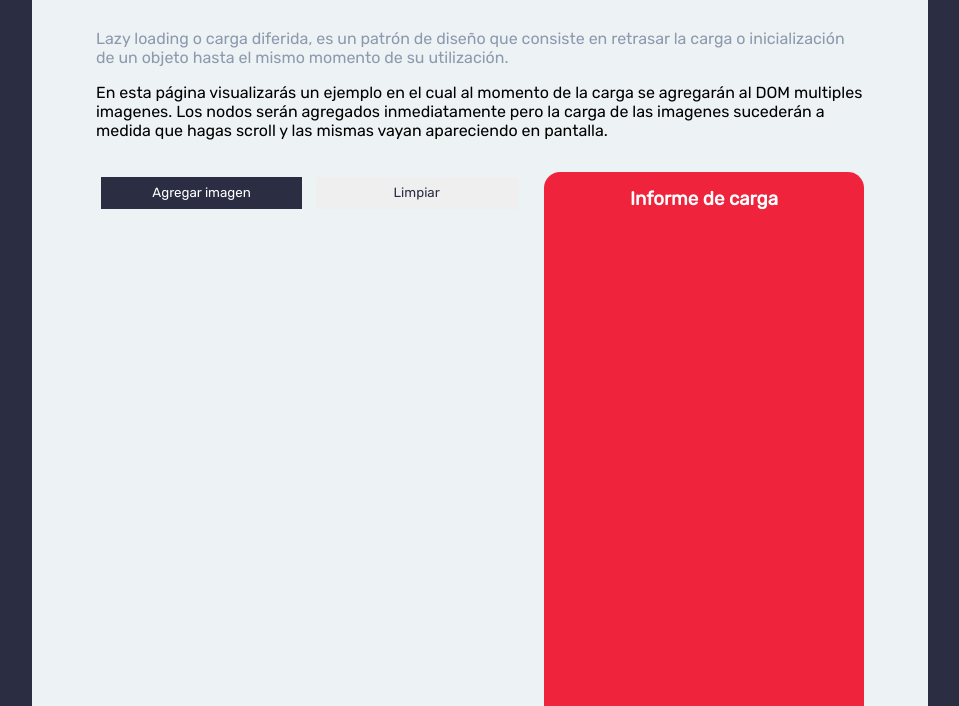
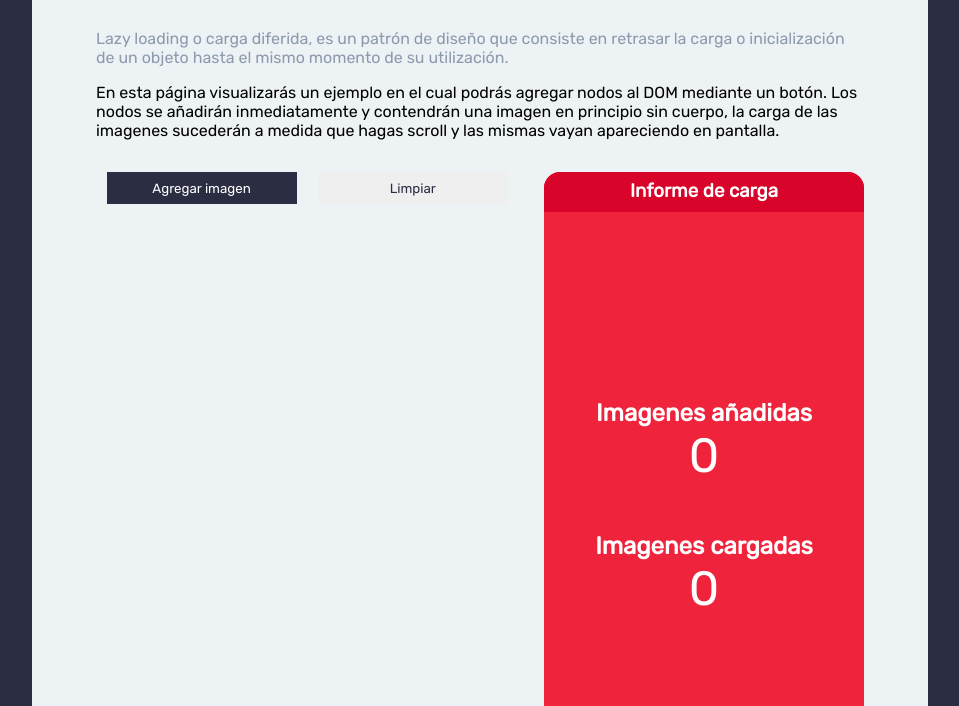
Before and after one commit to PabloTachella/lazy_loading, a plain HTML site: page index.html in a window 1280 px wide. Shown: the part 94-800 px from the top of the page, without its empty margins (160-1119 px from the left). Drawn offline with Linux system fonts and the light colour scheme.

Commit message:
Se implemento Lazy Loading y un contador de carga y se agregaron media queries
Se agrego la logica para que las imagenes solo se carguen cuando aparecen en el viewport
Se agregaron 2 contadores, el primero que se actualiza con la cantidad de imagenes o nodos agregados y el segundo con las imagenes cargadas
Se agregaron configuraciones de media queries para un diseño responsive basico

```diff
--- a/index.css
+++ b/index.css
@@ -30,31 +30,26 @@ main {
     background-color: var(--b-main);
     margin: 2vh 15vw;
     border-radius: 1rem;
-    padding: 0 5vw;
+    padding: 0 5vw 5vh;
 }
 .presentation {
     padding: 4vh 0;
 }
+
 .container {
     display: flex;
     justify-content: center;
 }
-.counter {
-    position: sticky;
-    height: 70vh;
-    width: 25vw;
-    background-color: var(--b-counter);
-    border-radius: 1rem;
-}
-.counter__description {
-    color: white;
-    text-align: center;
+
+.buttons {
+    display: flex;
+    justify-content: space-around;
+    margin-bottom: 2vh;
 }
 .button {
     width: 45%;
     height: 2rem;
     border: none;
-    margin: 0.3rem;
 }
 .button:hover {
     cursor: pointer;
@@ -67,14 +62,70 @@ main {
 .clear {
     color: var(--b-page);
 }
+
 .section-images {
-    width: 35vw;
+    width: 33vw;
+    margin-right: 2vw;
+}
+.container-image {
+    min-height: 20vw;
+    background-color: var(--title);
+    border-radius: 1rem;
+    margin-bottom: 2vh;
 }
 .image {
     border-radius: 1rem;
     width: 100%;
 }
-.container-image {
-    width: 33vw;
-    margin-bottom: 2vh;
+
+.report {
+    position: sticky;
+    top: 5vh;
+    height: 90vh;
+    width: 25vw;
+    background-color: var(--b-counter);
+    border-radius: 1rem;
 }
+.report__header {
+    position: absolute;
+    width: 100%;
+    height: 2.5rem;
+    background-color: var(--b-counter-top);
+    border-radius: 1rem 1rem 0 0;
+}
+.report__description {
+    color: white;
+    text-align: center;
+    margin-top: 0.5rem;
+}
+.counter__report {
+    display: flex;
+    flex-direction: column;
+    justify-content: center;
+    align-items: center;
+    height: 100%;
+    color: white;
+    text-align: center;
+}
+.report-text {
+    font-size: 1.5rem;
+}
+.counter {
+    font-size: 3rem;
+    margin-bottom: 3rem;
+}
+
+@media (max-width: 800px) {
+    .report {
+        display: none;
+    }
+    .section-images {
+        width: 100%;
+    }
+}
+
+@media (max-width: 500px) {
+    main {
+        margin: 5vh 1vw;
+    }
+}
--- a/index.html
+++ b/index.html
@@ -17,23 +17,32 @@
                 momento de su utilización.
             </p>
             <p class="description text">
-                En esta página visualizarás un ejemplo en el cual al momento de la carga
-                se agregarán al DOM multiples imagenes. Los nodos serán agregados inmediatamente
-                pero la carga de las imagenes sucederán a medida que hagas scroll y las mismas
-                vayan apareciendo en pantalla.
+                En esta página visualizarás un ejemplo en el cual podrás agregar nodos al DOM
+                mediante un botón. Los nodos se añadirán inmediatamente y contendrán una
+                imagen en principio sin cuerpo, la carga de las imagenes sucederán a medida
+                que hagas scroll y las mismas vayan apareciendo en pantalla.
             </p>
         </section>
         <section class="container">
             <div class="section-images">
-                <button class="add-image button">Agregar imagen</button>
-                <button class="clear button">Limpiar</button>
+                <div class="buttons">
+                    <button class="add-image button">Agregar imagen</button>
+                    <button class="clear button">Limpiar</button>
+                </div>
                 <div class="images"></div>
             </div>
-            <section class="counter">
-                <h3 class="counter__description text">
-                    Informe de carga
-                </h3>
-                <div class="counter__report"></div>
+            <section class="report">
+                <div class="report__header">
+                    <h3 class="report__description text">
+                        Informe de carga
+                    </h3>
+                </div>
+                <div class="counter__report">
+                    <h4 class="report-text">Imagenes añadidas</h4>
+                    <div class="counter added-images">0</div>
+                    <h4 class="report-text">Imagenes cargadas</h4>
+                    <div class="counter uploaded-images">0</div>
+                </div>
             </section>
         </section>
     </main>
--- a/index.js
+++ b/index.js
@@ -1,4 +1,7 @@
 import { registerImage } from './lazy.js'
+
+const counterAddedImages = document.querySelector('.added-images')
+let addedImages = 0
 
 const min = 1
 const max = 122
@@ -10,9 +13,9 @@ const createImageNode = () => {
     image.classList.add('image')
     container.classList.add('container-image')
 
-    image.src = `https://randomfox.ca/images/${random()}.jpg`
+    image.dataset.src = `https://randomfox.ca/images/${random()}.jpg`
     container.appendChild(image)
-    registerImage(image)
+    registerImage(container)
 
     return container
 }
@@ -20,6 +23,9 @@ const createImageNode = () => {
 const addImage = () => {
     const image = createImageNode()
     images.appendChild(image)
+
+    addedImages++
+    counterAddedImages.innerHTML = addedImages
 }
 const clearImages = () => {
     [...images.childNodes].forEach(child => {
--- a/lazy.js
+++ b/lazy.js
@@ -1,16 +1,23 @@
+const counterUploadedImages = document.querySelector('.uploaded-images')
+let uploadedImages = 0
+
 const isIntersecting = entry => entry.isIntersecting
 
-const accion = (entry) =>  {
-    const node = entry.target
-    console.log('Hola')
+const loadImage = (entry) =>  {
+    const container = entry.target
+    const image = container.firstChild
+    image.src = image.dataset.src
 
-    observer.unobserve(node)
+    uploadedImages++
+    counterUploadedImages.innerHTML = uploadedImages
+
+    observer.unobserve(container)
 }
 
 const observer = new IntersectionObserver( (entries) => {
     entries
         .filter(isIntersecting)
-        .forEach(accion)
+        .forEach(loadImage)
 })
 
 export const registerImage = (image) => {
```
